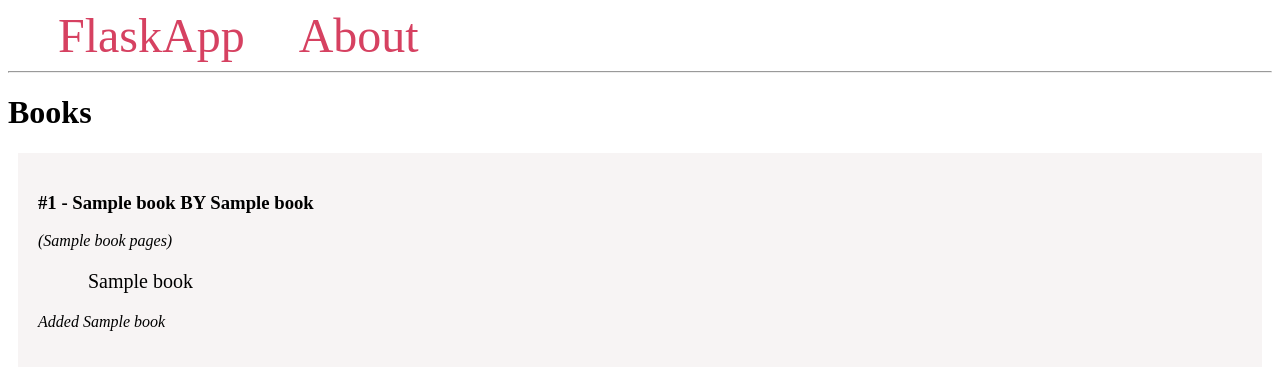
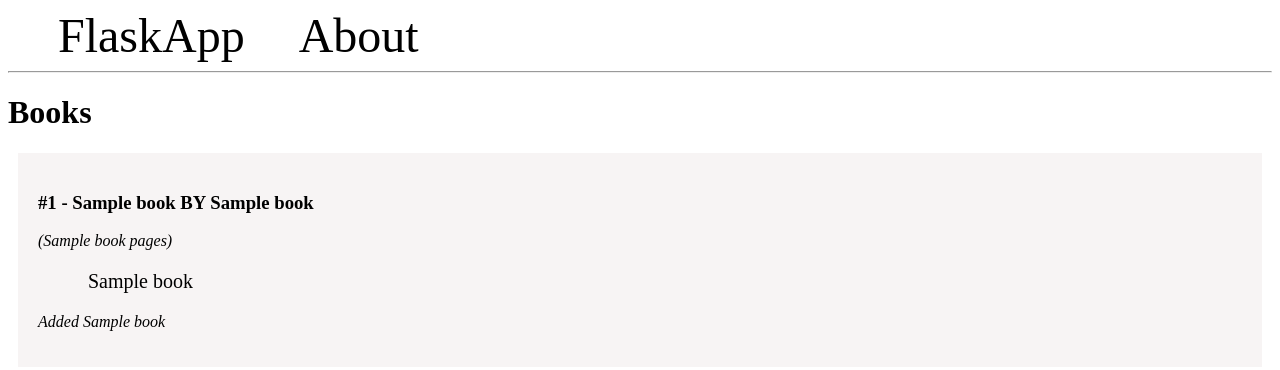
Before and after one commit to amontoya1986/cursodevops, a Flask app: page / in a window 1280 px wide. Shown: the top 370 px of the page. Run offline with Flask 3, Linux system fonts and the light colour scheme; a database or web service that is not in the repository returns one stand-in record (values such as "Sample title"); some libraries are stand-ins or nearby versions.

Commit message:
cambio color

```diff
--- a/templates/base.html
+++ b/templates/base.html
@@ -5,7 +5,7 @@
     <title>{% block title %} {% endblock %}- FlaskApp</title>
     <style>
         nav a {
-            color: #d64161;
+            color: #000000;
             font-size: 3em;
             margin-left: 50px;
             text-decoration: none;
@@ -25,6 +25,7 @@
     </style>
 </head>
 <body>
+<!- color: #d64161; ->
     <nav>
         <a href="{{ url_for('index') }}">FlaskApp</a>
         <a href="#">About</a>
```
